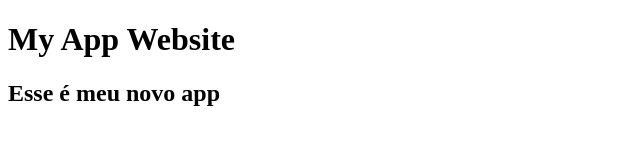
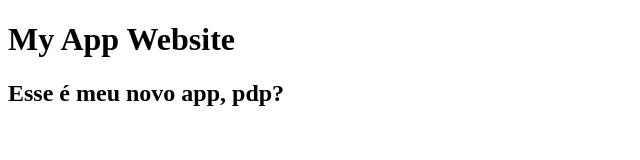
Before and after one commit to FiorinMiguel/gitvscode, a plain HTML site: page index.html in a window 1280 px wide. Shown: the full height of the page, 0-640 px from the left. Drawn offline with Linux system fonts and the light colour scheme.

Commit message:
Atualizado o texto abaixo do título.

```diff
--- a/index.html
+++ b/index.html
@@ -7,6 +7,6 @@
 </head>
 <body>
     <h1>My App Website</h1>
-    <h2>Esse é meu novo app</h2>
+    <h2>Esse é meu novo app, pdp?</h2>
 </body>
 </html>
```
